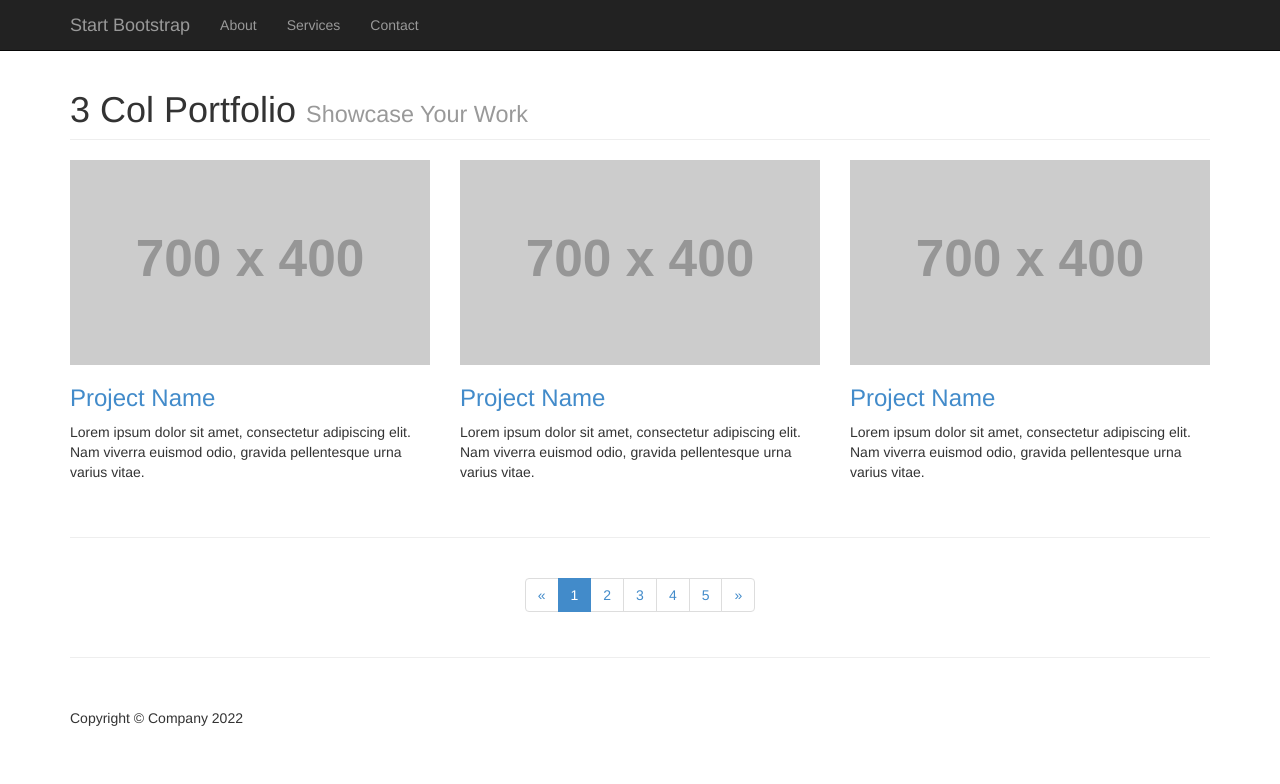
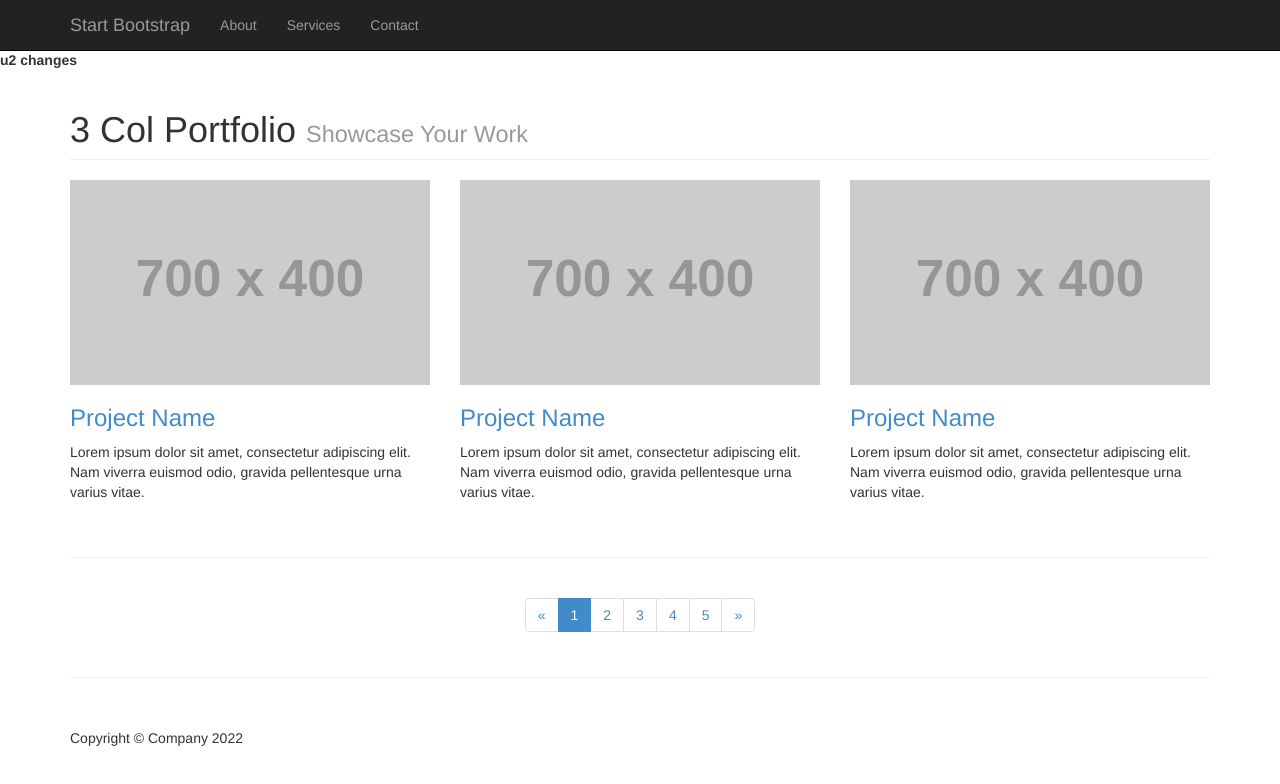
Before and after one commit to davidcpace/WebSiteDemo, a plain HTML site: page index.html in a window 1280 px wide. Drawn offline with Linux system fonts and the light colour scheme; placeholder pictures from the web are drawn by us.

Commit message:
u2 changes

```diff
--- a/index.html
+++ b/index.html
@@ -5,7 +5,7 @@
     <meta name="viewport" content="width=device-width, initial-scale=1.0" />
     <meta name="description" content="" />
     <meta name="author" content="" />
-
+    <b>u2 changes</b>
     <title>
       User1's Even Better Updated Title: Three Column Portfolio Template for
       Bootstrap 3
```
